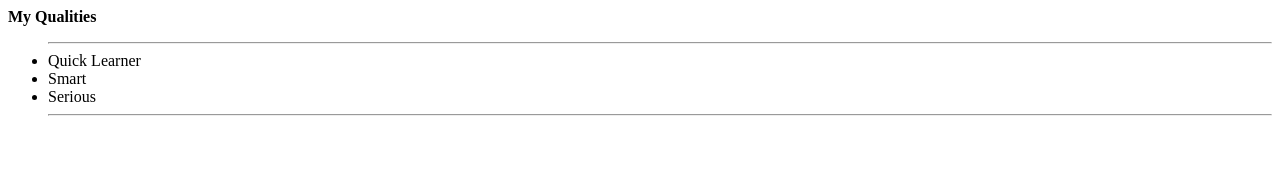
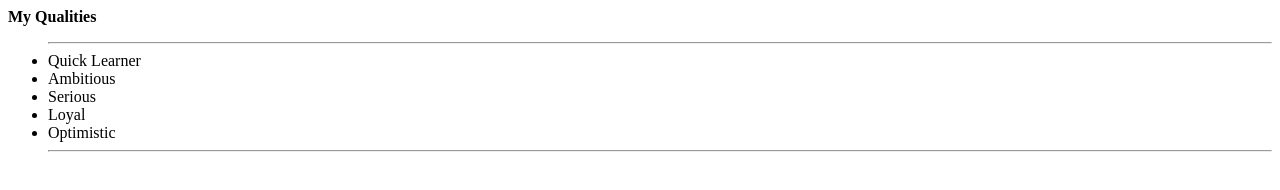
Before and after one commit to TheHero9/CVDimi, a plain HTML site: page qualities.html in a window 1280 px wide. Drawn offline with Linux system fonts and the light colour scheme.

Commit message:
Update qualities.html
Add more qualities

```diff
--- a/qualities.html
+++ b/qualities.html
@@ -11,8 +11,10 @@
     <ul>
       <hr>
       <li>Quick Learner</li>
-      <li>Smart</li>
+      <li>Ambitious</li>
       <li>Serious</li>
+      <li>Loyal</li>
+      <li>Optimistic</li>
       <hr>
     </ul>
   </body>
```
